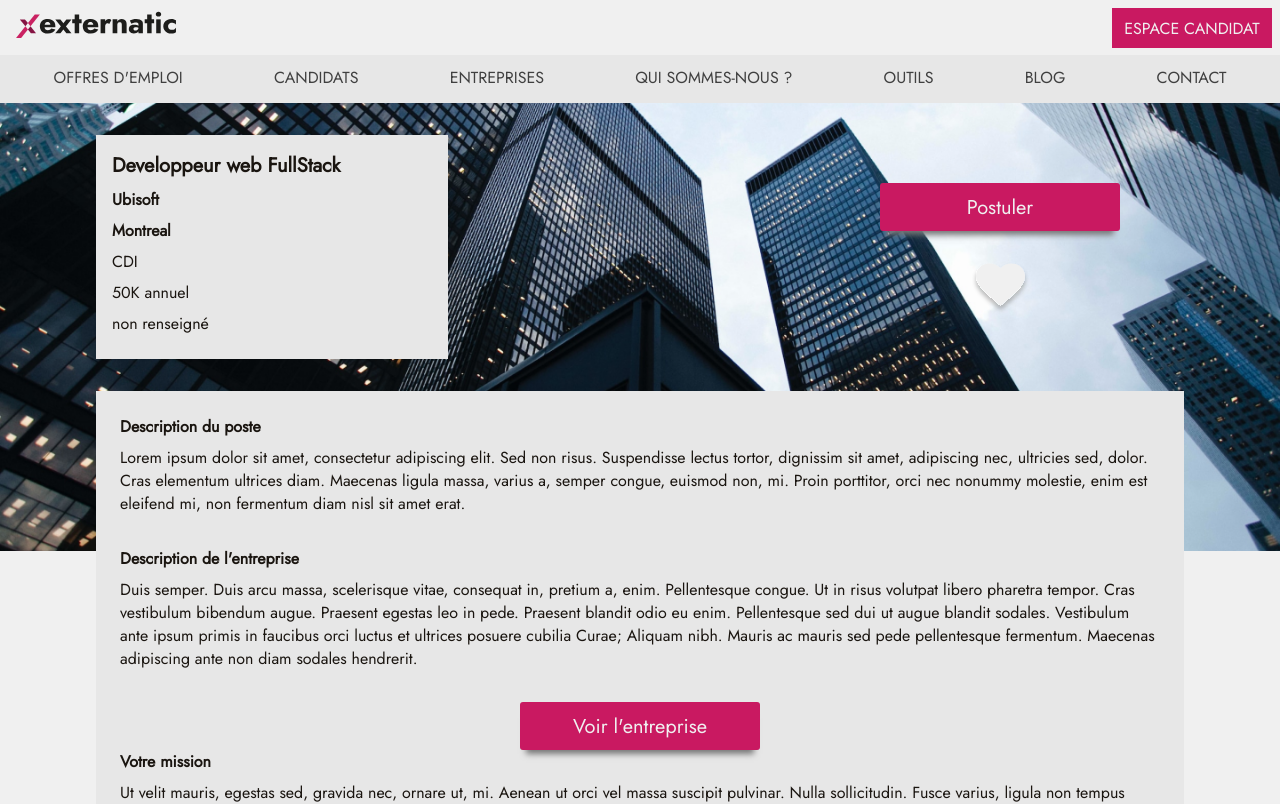
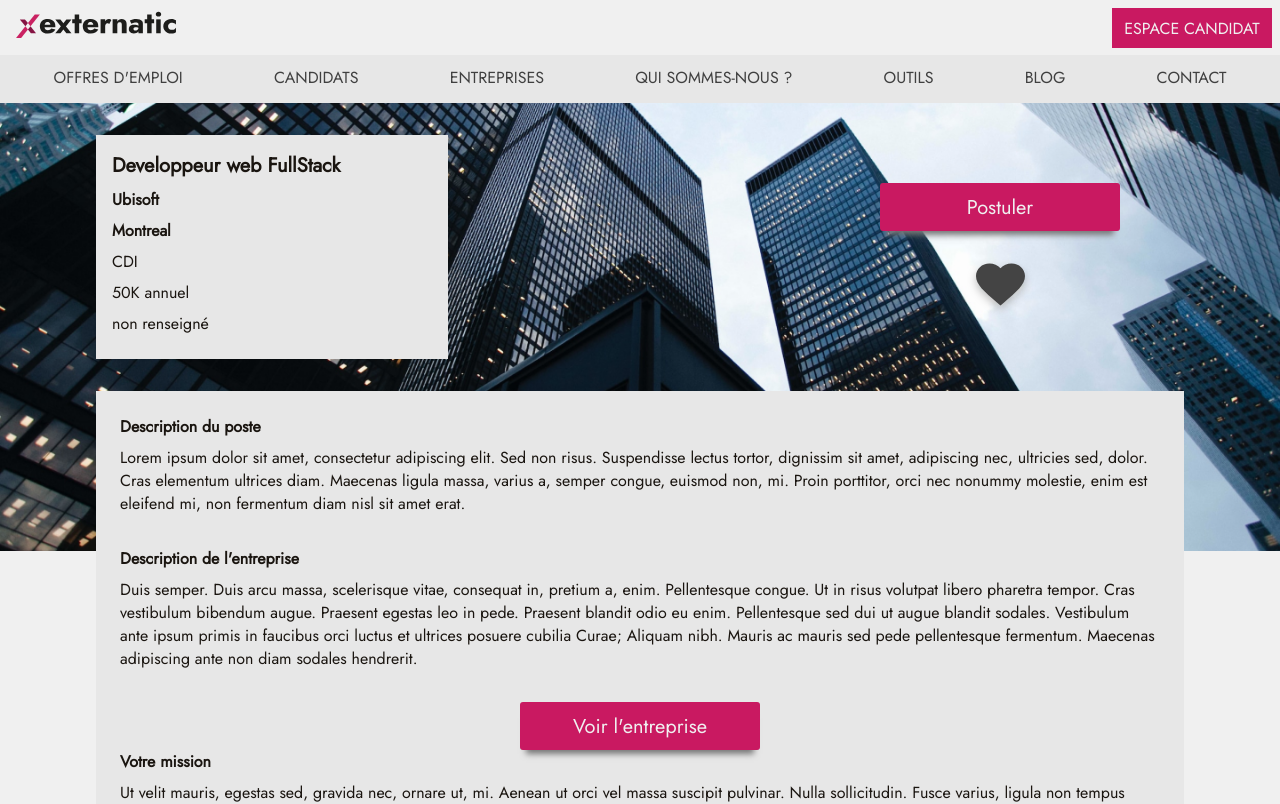
Before and after one commit to ydainna/2022-09-JS-RemoteFR-LesCrewStillants-P3-Externatic, a React (Vite) app in the folder frontend/: page /offers/1 in a window 1280 px wide. Shown: the top 804 px of the page. Built offline with nearby package versions, Linux system fonts and the light colour scheme.

Commit message:
added filter to hearts in both user page and offers pages

```diff
--- a/frontend/src/components/Offer/OfferComponent.jsx
+++ b/frontend/src/components/Offer/OfferComponent.jsx
@@ -1,24 +1,10 @@
 import React, { useState } from "react";
 import offerData from "@services/offerData";
 import Heart from "@assets/icons/Heart.svg";
-import HeartWhite from "@assets/icons/HeartWhite.svg";
 import "./OfferComponent.scss";
 
 function OfferComponent() {
-  const [favoris, setFavoris] = useState("HeartWhite");
-
-  const images = {
-    Heart,
-    HeartWhite,
-  };
-
-  function handleClick() {
-    if (favoris === "HeartWhite") {
-      setFavoris("Heart");
-    } else {
-      setFavoris("HeartWhite");
-    }
-  }
+  const [isFavorite, setIsFavorite] = useState(false);
 
   return (
     <section className="container-offer">
@@ -35,8 +21,16 @@
           <button className="button-offer" type="button">
             Postuler
           </button>
-          <button className="heart-offer" type="button" onClick={handleClick}>
-            <img src={images[favoris]} alt="Logo Heart" />
+          <button
+            className="heart-offer"
+            type="button"
+            onClick={() => setIsFavorite(!isFavorite)}
+          >
+            <img
+              src={Heart}
+              className={isFavorite ? "" : "greyHeart-offer"}
+              alt="Logo Heart"
+            />
           </button>
         </div>
       </section>
--- a/frontend/src/components/Offer/OfferComponent.scss
+++ b/frontend/src/components/Offer/OfferComponent.scss
@@ -52,6 +52,11 @@
         background-color: transparent;
         border: none;
         padding-top: 2rem;
+        filter: drop-shadow(0px 4px 4px rgba(0, 0, 0, 0.25));
+
+        .greyHeart-offer {
+          filter: grayscale(100%);
+        }
       }
       .heart-offer:hover {
         cursor: pointer;
--- a/frontend/src/components/UserProfile/FavoritesOffers.scss
+++ b/frontend/src/components/UserProfile/FavoritesOffers.scss
@@ -17,6 +17,7 @@
 
     img {
       height: $title-bigger-size;
+      filter: drop-shadow(0px 4px 4px rgba(0, 0, 0, 0.25));
     }
   }
 }
```
